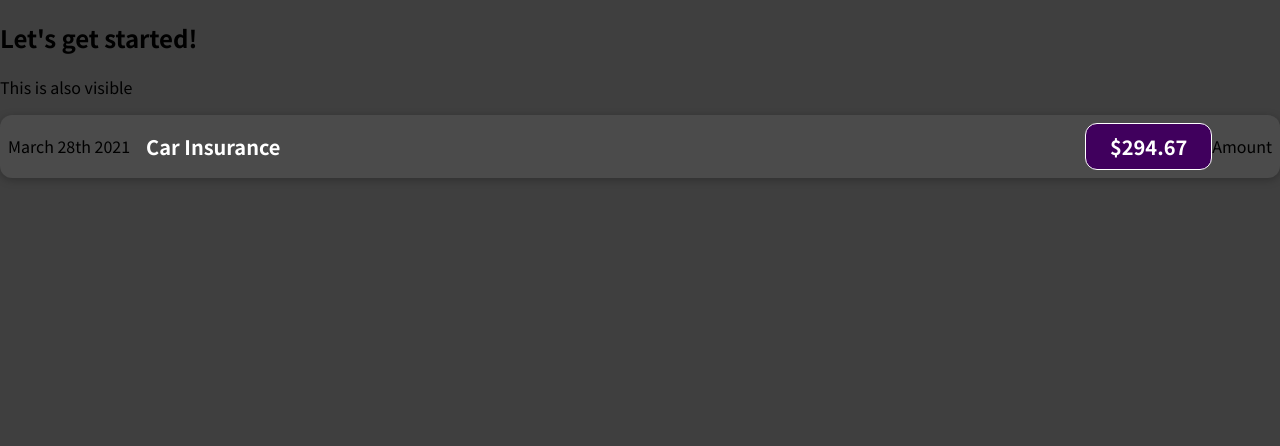
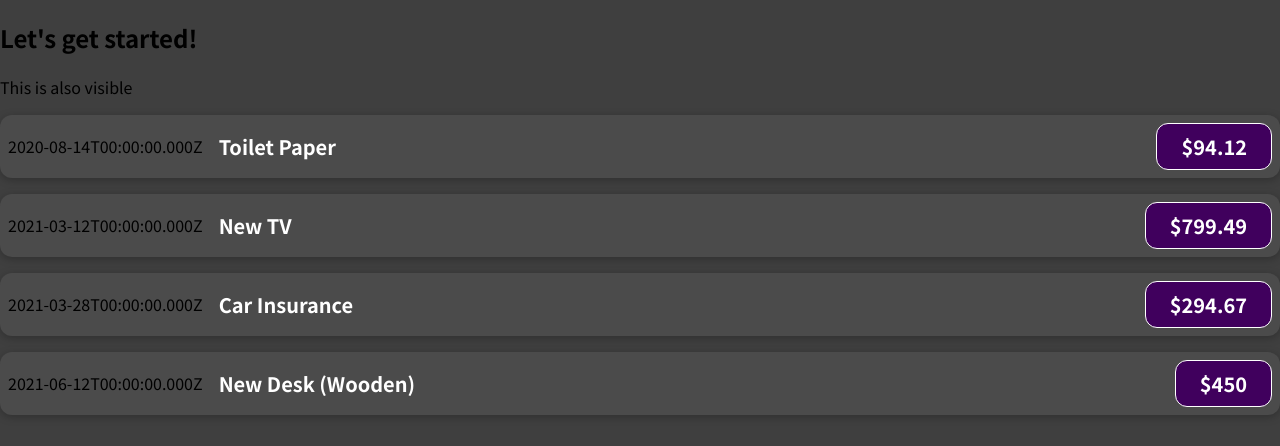
Before and after one commit to Lvlad27/Expense-Tracker, a JavaScript app: page / in a window 1280 px wide. Shown: the top 446 px of the page. Built offline with nearby package versions, Linux system fonts and the light colour scheme.

Commit message:
add props

```diff
--- a/src/App.js
+++ b/src/App.js
@@ -1,11 +1,51 @@
 import ExpenseItem from './components/ExpenseItem';
 
 function App() {
+    const expenses = [
+        {
+            id: 'e1',
+            title: 'Toilet Paper',
+            amount: 94.12,
+            date: new Date(2020, 7, 14),
+        },
+        { id: 'e2', title: 'New TV', amount: 799.49, date: new Date(2021, 2, 12) },
+        {
+            id: 'e3',
+            title: 'Car Insurance',
+            amount: 294.67,
+            date: new Date(2021, 2, 28),
+        },
+        {
+            id: 'e4',
+            title: 'New Desk (Wooden)',
+            amount: 450,
+            date: new Date(2021, 5, 12),
+        },
+    ];
     return (
         <div>
             <h2>Let's get started!</h2>
             <p>This is also visible</p>
-            <ExpenseItem></ExpenseItem>
+            <ExpenseItem
+                title={expenses[0].title}
+                amount={expenses[0].amount}
+                date={expenses[0].date}
+            ></ExpenseItem>
+            <ExpenseItem
+                title={expenses[1].title}
+                amount={expenses[1].amount}
+                date={expenses[1].date}
+            ></ExpenseItem>
+            <ExpenseItem
+                title={expenses[2].title}
+                amount={expenses[2].amount}
+                date={expenses[2].date}
+            ></ExpenseItem>
+            <ExpenseItem
+                title={expenses[3].title}
+                amount={expenses[3].amount}
+                date={expenses[3].date}
+            ></ExpenseItem>
         </div>
     );
 }
--- a/src/components/ExpenseItem.js
+++ b/src/components/ExpenseItem.js
@@ -1,14 +1,15 @@
 import './ExpenseItem.css';
 
-function ExpenseItem() {
+function ExpenseItem(props) {
+    console.log(props);
+
     return (
         <div className="expense-item">
-            <div>March 28th 2021</div>
+            <div>{props.date.toISOString()}</div>
             <div className="expense-item__description">
-                <h2>Car Insurance</h2>
-                <div className="expense-item__price">$294.67</div>
+                <h2>{props.title}</h2>
+                <div className="expense-item__price">${props.amount}</div>
             </div>
-            <div>Amount</div>
         </div>
     );
 }
```
